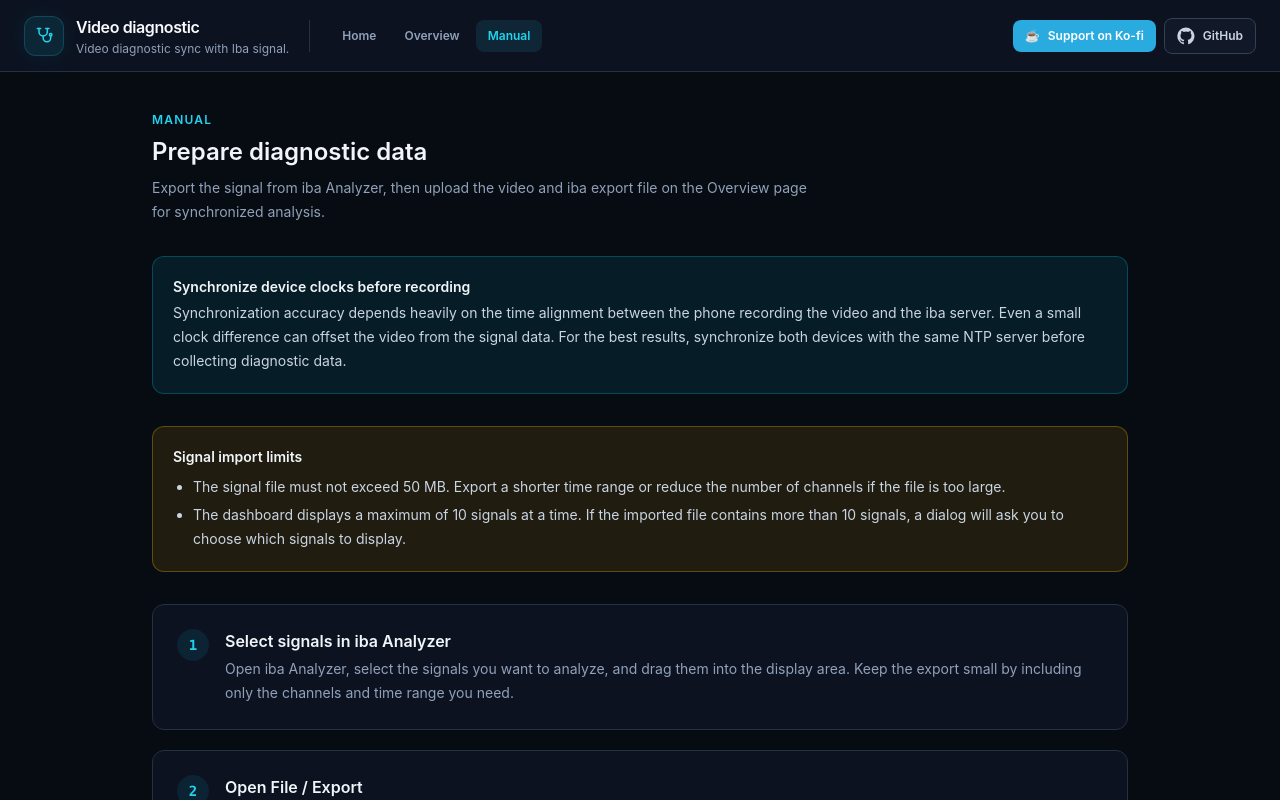
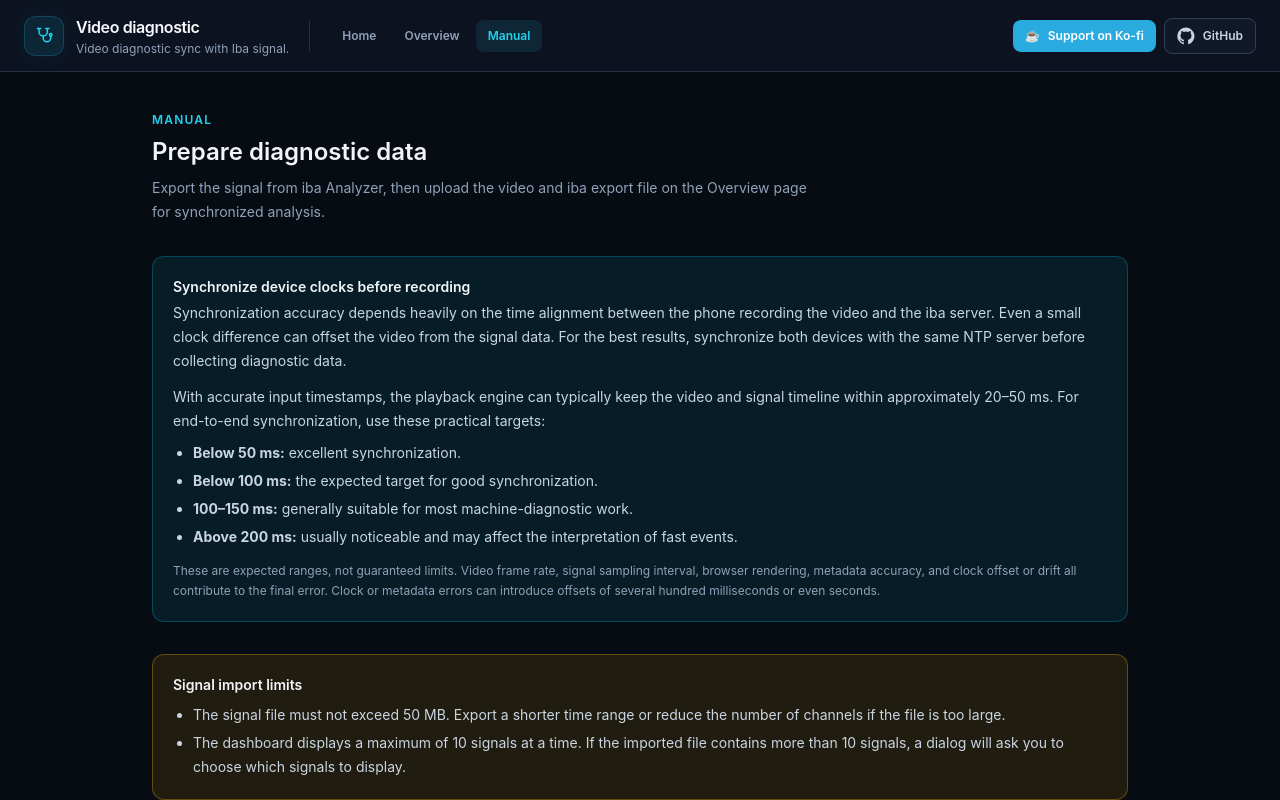
Before and after one commit to vanluyen89/DiagnosticVideoSyncIba, a React (Vite) app: page /manual in a window 1280 px wide. Built offline with nearby package versions, Linux system fonts and the light colour scheme.

Commit message:
Update specification

```diff
--- a/src/pages/ManualPage.tsx
+++ b/src/pages/ManualPage.tsx
@@ -67,6 +67,35 @@ export function ManualPage() {
             For the best results, synchronize both devices with the same NTP
             server before collecting diagnostic data.
           </p>
+          <p className="mt-3 text-sm leading-6 text-slate-300">
+            With accurate input timestamps, the playback engine can typically
+            keep the video and signal timeline within approximately 20–50 ms.
+            For end-to-end synchronization, use these practical targets:
+          </p>
+          <ul className="mt-2 list-disc space-y-1 pl-5 text-sm leading-6 text-slate-300">
+            <li>
+              <strong>Below 50 ms:</strong> excellent synchronization.
+            </li>
+            <li>
+              <strong>Below 100 ms:</strong> the expected target for good
+              synchronization.
+            </li>
+            <li>
+              <strong>100–150 ms:</strong> generally suitable for most
+              machine-diagnostic work.
+            </li>
+            <li>
+              <strong>Above 200 ms:</strong> usually noticeable and may affect
+              the interpretation of fast events.
+            </li>
+          </ul>
+          <p className="mt-3 text-xs leading-5 text-slate-400">
+            These are expected ranges, not guaranteed limits. Video frame rate,
+            signal sampling interval, browser rendering, metadata accuracy, and
+            clock offset or drift all contribute to the final error. Clock or
+            metadata errors can introduce offsets of several hundred
+            milliseconds or even seconds.
+          </p>
         </aside>
 
         <aside className="mb-8 rounded-xl border border-amber-400/30 bg-amber-400/10 p-4 sm:p-5">
```
Also changed, not shown: 1 other file (tests, documents, lock files or other folders).
